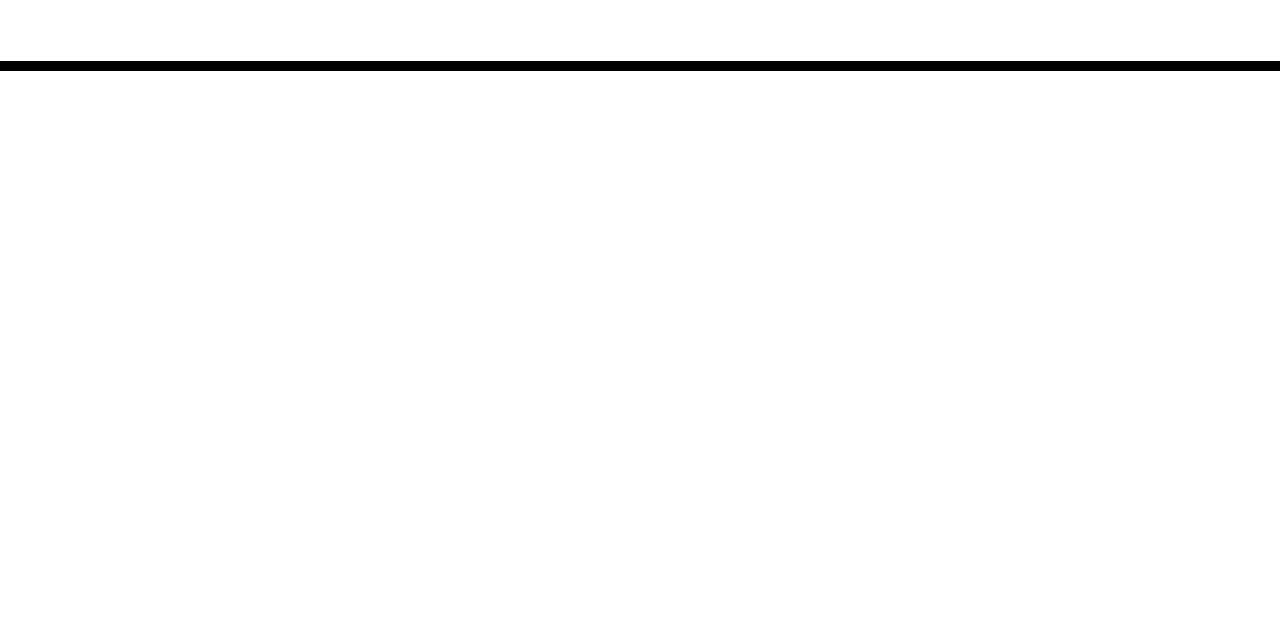
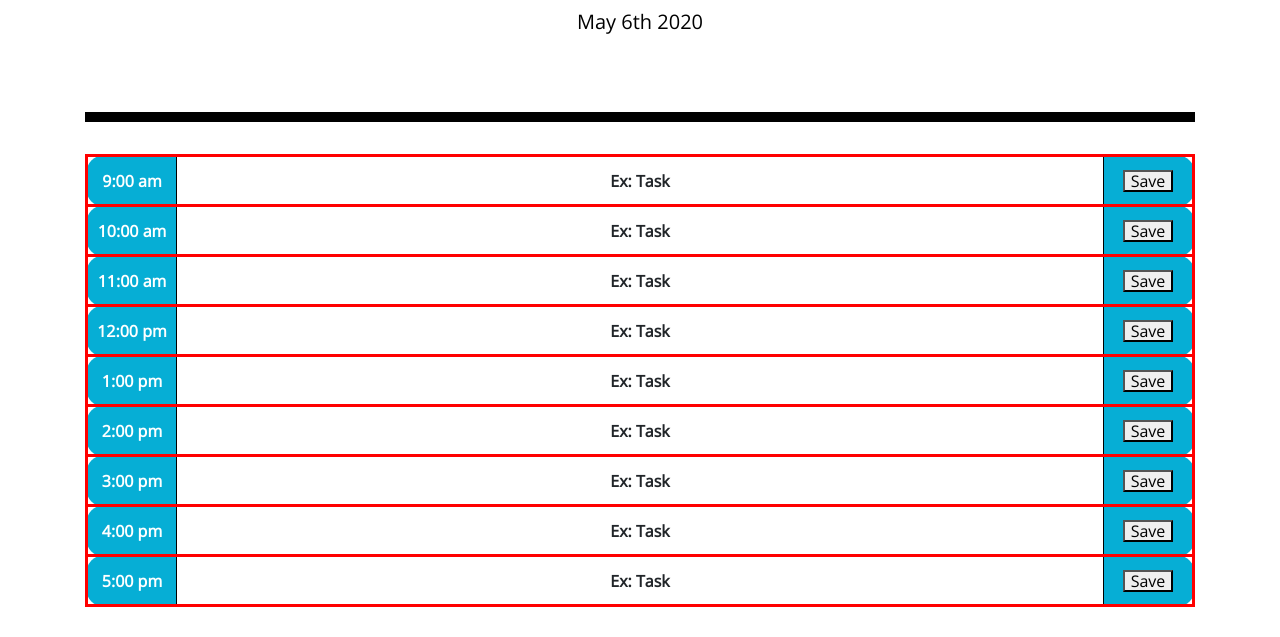
Before and after one commit to ashtonwalden34/day-planner, a plain HTML site: page index.html in a window 1280 px wide. Shown: the part 197-834 px from the top of the page. Before the commit the page ends 800 px from the top, so only its background shows below. Drawn offline with nearby package versions, Linux system fonts and the light colour scheme.

Commit message:
Added current date and time blocks

```diff
--- a/Assets/style.css
+++ b/Assets/style.css
@@ -23,11 +23,6 @@ body {
 
   .description{
     white-space: pre-wrap;
-  }
-
-  .time-block{
-    text-align: center;
-    border-radius: 15px;
   }
 
   .row {
@@ -57,15 +52,39 @@ body {
     color: white;
   }
 
+
+  .blockWrapper{
+    text-align: center;
+    border-radius: 15px;
+    height: 50px;
+    width: 100%;
+    border: solid red 3px;
+  }
+
+  .timeBlock{
+    border-right: 1px solid black;
+    border-top-left-radius: 15px;
+    border-bottom-left-radius: 15px;
+    background-color: #06AED5;
+    color: white;
+    width: 90px;
+  }
+
   .saveBtn {
     border-left: 1px solid black;
     border-top-right-radius: 15px;
     border-bottom-right-radius: 15px;
     background-color: #06AED5;
     color: white;
+    width: 90px;
   }
 
   .saveBtn i:hover {
     font-size: 20px;
     transition: all .3s ease-in-out;
   }
+
+  .container{
+    padding-top: 15px;
+    padding-bottom: 30px;
+  }
--- a/index.html
+++ b/index.html
@@ -20,19 +20,92 @@
     />
     <link rel="stylesheet" href="Assets/style.css"/>
     <title>Work Day Scheduler</title>
+    <script src="https://cdnjs.cloudflare.com/ajax/libs/jquery/3.2.1/jquery.min.js"></script>
   </head>
 
+
   <body>
+
+    <!-- Bootstrap Grid -->
+    <div class="container">
+
+    <!-- Jumbotron -->
     <header class="jumbotron">
       <h1 class="display-3">Work Day Scheduler</h1>
       <p class="lead">A simple calendar app for scheduling your work day</p>
       <p id="currentDay" class="lead"></p>
     </header>
-    <div class="container">
-      <!-- Timeblocks go here -->
-    </div>
+
+
+    <!-- Timeblocks go here -->
+    <table class="col-xl-12" id="blockTable">
+      <tr  class="blockWrapper">
+        <th class="timeBlock">9:00 am</th>
+        <th class="taskBlock">Ex: Task</th>
+        <th class="saveBtn">
+          <button class="save" type="submit">Save</button>
+        </th>
+      </tr>
+      <tr  class="blockWrapper">
+        <th class="timeBlock">10:00 am</th>
+        <th class="taskBlock">Ex: Task</th>
+        <th class="saveBtn">
+          <button class="save" type="submit">Save</button>
+        </th>
+      </tr>
+      <tr  class="blockWrapper">
+        <th class="timeBlock">11:00 am</th>
+        <th class="taskBlock">Ex: Task</th>
+        <th class="saveBtn">
+          <button class="save" type="submit">Save</button>
+        </th>
+      </tr>
+      <tr  class="blockWrapper">
+        <th class="timeBlock">12:00 pm</th>
+        <th class="taskBlock">Ex: Task</th>
+        <th class="saveBtn">
+          <button class="save" type="submit">Save</button>
+        </th>
+      </tr>
+      <tr  class="blockWrapper">
+        <th class="timeBlock">1:00 pm</th>
+        <th class="taskBlock">Ex: Task</th>
+        <th class="saveBtn">
+          <button class="save" type="submit">Save</button>
+        </th>
+      </tr>
+      <tr  class="blockWrapper">
+        <th class="timeBlock">2:00 pm</th>
+        <th class="taskBlock">Ex: Task</th>
+        <th class="saveBtn">
+          <button class="save" type="submit">Save</button>
+        </th>
+      </tr>
+      <tr  class="blockWrapper">
+        <th class="timeBlock">3:00 pm</th>
+        <th class="taskBlock">Ex: Task</th>
+        <th class="saveBtn">
+          <button class="save" type="submit">Save</button>
+        </th>
+      </tr>
+      <tr  class="blockWrapper">
+        <th class="timeBlock">4:00 pm</th>
+        <th class="taskBlock">Ex: Task</th>
+        <th class="saveBtn">
+          <button class="save" type="submit">Save</button>
+        </th>
+      </tr>
+      <tr  class="blockWrapper">
+        <th class="timeBlock">5:00 pm</th>
+        <th class="taskBlock">Ex: Task</th>
+        <th class="saveBtn">
+          <button class="save" type="submit">Save</button>
+        </th>
+      </tr>
+    </table>
 
     <script src="https://code.jquery.com/jquery-3.4.1.min.js"></script>
     <script src="https://cdnjs.cloudflare.com/ajax/libs/moment.js/2.24.0/moment.min.js"></script>
+    <script src="script.js"></script>
   </body>
 </html>
--- /dev/null
+++ b/script.js
@@ -0,0 +1,10 @@
+// function to wrap everything, run when page is loaded
+$(document).ready(function() {
+    // gets the current date from moment.js, adds it as text into "currentDay", formats it show month, day, and year
+    $("#currentDay").text(moment().format("MMMM Do YYYY"));
+
+
+
+
+
+});
```
